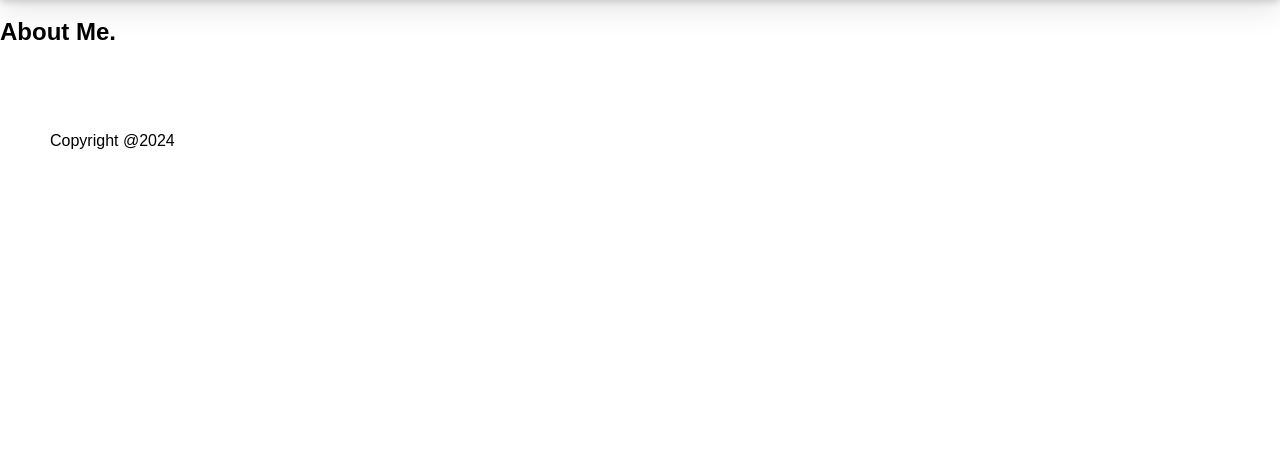
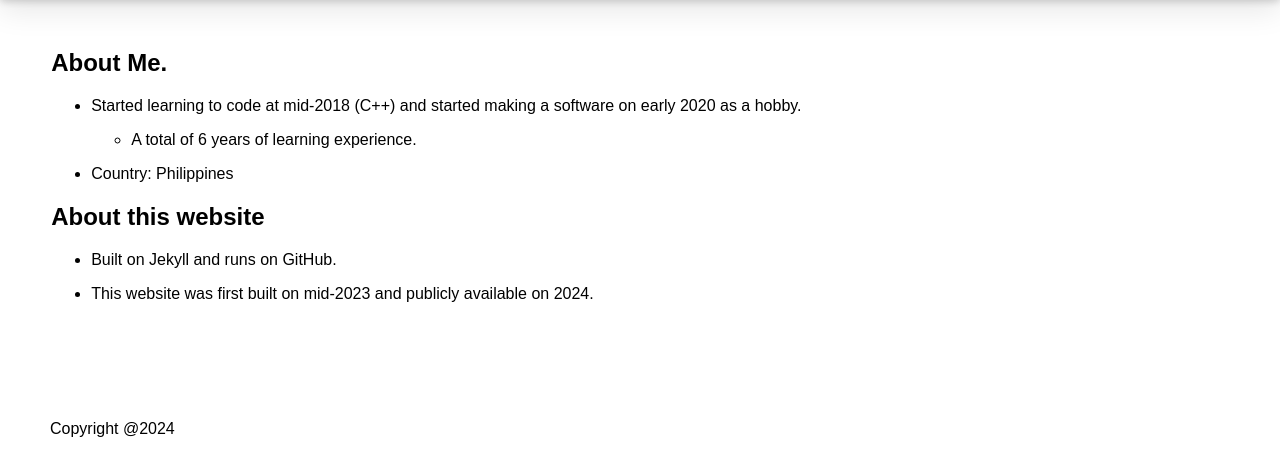
Before and after one commit to PhrotonX/PhrotonX.github.io, a PHP site: page /html/about.html in a window 1280 px wide. Shown: the part 50-526 px from the top of the page. Run offline with PHP 8.4, Linux system fonts and the light colour scheme.

Commit message:
24w16a: Update Information

```diff
--- a/css/style.css
+++ b/css/style.css
@@ -60,6 +60,10 @@ header{
     vertical-align: middle;
 }
 
+.plaintext{
+    margin: 4%;
+}
+
 #sample-content{
     padding: 25%;
 }
--- a/html/about.html
+++ b/html/about.html
@@ -17,7 +17,22 @@
 
         </span>
         <section id="content">
-            <h1>About Me.</h1>
+            <div class="plaintext">
+                <h1>About Me.</h1>
+                <ul>
+                    <li><p>Started learning to code at mid-2018 (C++) and started making a software on early 2020 as a hobby.</p></li>
+                    <ul>
+                        <li><p>A total of 6 years of learning experience.</p></li>
+                    </ul>
+                    <li><p>Country: Philippines</p></li>
+                </ul>
+                <h2>About this website</h2>
+                <ul>
+                    <li><p>Built on Jekyll and runs on GitHub.</p></li>
+                    <li><p>This website was first built on mid-2023 and publicly available on 2024.</p></li>
+                </ul>
+            </div>
+
         </section>
         <section id="footer">
 
```
Also changed, not shown: html/index.html (+9 -5 lines), json/projects.json (+18 -2 lines).
